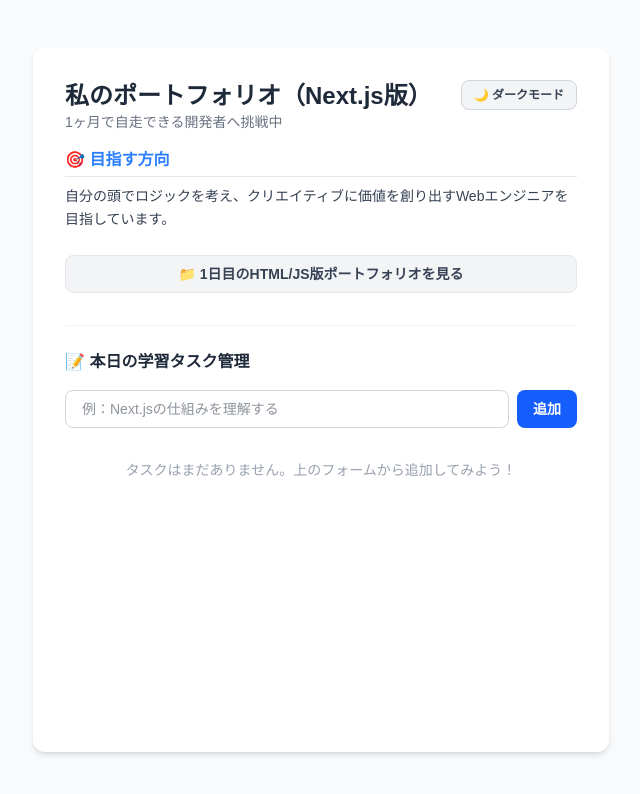
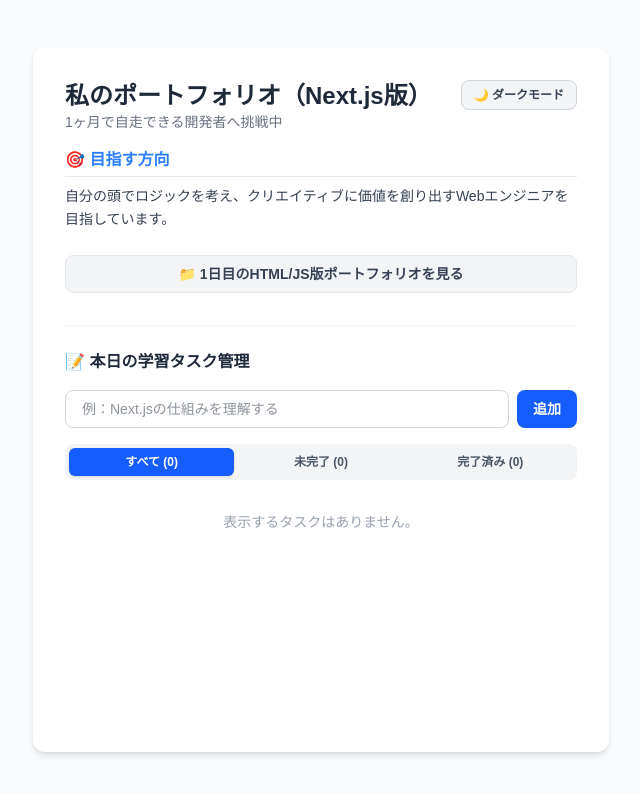
Before and after one commit to situkut5012-design/portfolio, a Next.js app: page / in a window 1280 px wide. Shown: the top 794 px of the page, without its empty margins (319-959 px from the left). Built offline with nearby package versions, Linux system fonts and the light colour scheme.

Commit message:
リストの上部に「すべて」「未完了」「完了済み」のボタン（タブ）を配置

```diff
--- a/app/page.tsx
+++ b/app/page.tsx
@@ -12,9 +12,10 @@ export default function Home() {
   const [tasks, setTasks] = useState<Task[]>([]);
   const [isInitialized, setIsInitialized] = useState(false);
   const [input, setInput] = useState('');
+  const [isDarkMode, setIsDarkMode] = useState(false);
 
-  // ★追加：ダークモードの状態（初期値はfalse＝ライトモード）
-  const [isDarkMode, setIsDarkMode] = useState(false);
+  // ★追加：表示フィルターの状態（'all': すべて, 'active': 未完了, 'completed': 完了済み）
+  const [filter, setFilter] = useState<'all' | 'active' | 'completed'>('all');
 
   // 1. ページがブラウザに表示された瞬間（マウント後）に保存データを読み込む
   useEffect(() => {
@@ -27,7 +28,6 @@ export default function Home() {
       }
     }
 
-    // ついでに保存されていたダークモード設定があれば復元する
     const savedTheme = localStorage.getItem('portfolio_dark_mode');
     if (savedTheme === 'true') {
       setIsDarkMode(true);
@@ -75,11 +75,18 @@ export default function Home() {
 
   const remainingCount = tasks.filter((task) => !task.completed).length;
 
+  // ★追加：現在のフィルターに応じてタスクを絞り込むロジック
+  const filteredTasks = tasks.filter((task) => {
+    if (filter === 'active') return !task.completed;
+    if (filter === 'completed') return task.completed;
+    return true; // 'all' の場合はすべて返す
+  });
+
   return (
     <main className={`min-h-screen py-12 px-4 flex justify-center transition-colors duration-300 ${isDarkMode ? 'bg-gray-900 text-white' : 'bg-gray-50 text-gray-800'}`}>
       <div className={`max-w-xl w-full p-8 rounded-xl shadow-md transition-colors duration-300 ${isDarkMode ? 'bg-gray-800 border border-gray-700' : 'bg-white'}`}>
 
-        {/* ヘッダーエリア（タイトル ＆ ダークモード切替ボタン） */}
+        {/* ヘッダーエリア */}
         <div className="flex justify-between items-start mb-2">
           <div>
             <h1 className={`text-2xl font-bold ${isDarkMode ? 'text-white' : 'text-gray-800'}`}>私のポートフォリオ（Next.js版）</h1>
@@ -142,11 +149,45 @@ export default function Home() {
             </button>
           </form>
 
+          {/* ★追加：タブ切り替えボタン（すべて / 未完了 / 完了済み） */}
+          <div className="flex gap-1 mb-4 bg-gray-100 dark:bg-gray-700 p-1 rounded-lg">
+            <button
+              onClick={() => setFilter('all')}
+              className={`flex-1 py-1.5 text-xs font-semibold rounded-md transition ${
+                filter === 'all'
+                  ? 'bg-blue-600 text-white shadow-sm'
+                  : 'text-gray-600 dark:text-gray-300 hover:text-gray-900 dark:hover:text-white'
+              }`}
+            >
+              すべて ({tasks.length})
+            </button>
+            <button
+              onClick={() => setFilter('active')}
+              className={`flex-1 py-1.5 text-xs font-semibold rounded-md transition ${
+                filter === 'active'
+                  ? 'bg-blue-600 text-white shadow-sm'
+                  : 'text-gray-600 dark:text-gray-300 hover:text-gray-900 dark:hover:text-white'
+              }`}
+            >
+              未完了 ({remainingCount})
+            </button>
+            <button
+              onClick={() => setFilter('completed')}
+              className={`flex-1 py-1.5 text-xs font-semibold rounded-md transition ${
+                filter === 'completed'
+                  ? 'bg-blue-600 text-white shadow-sm'
+                  : 'text-gray-600 dark:text-gray-300 hover:text-gray-900 dark:hover:text-white'
+              }`}
+            >
+              完了済み ({tasks.length - remainingCount})
+            </button>
+          </div>
+
           {tasks.length > 0 && (
             <div className={`flex justify-between items-center mb-4 text-xs p-2.5 rounded-lg border ${
               isDarkMode ? 'bg-gray-700 border-gray-600 text-gray-300' : 'bg-gray-50 border-gray-200 text-gray-500'
             }`}>
-              <span>残りタスク: <strong className="text-blue-400">{remainingCount}件</strong> / 全体: {tasks.length}件</span>
+              <span>残りタスク: <strong className="text-blue-400">{remainingCount}件</strong></span>
               <button
                 onClick={clearCompletedTasks}
                 className="hover:text-red-400 transition underline"
@@ -157,7 +198,8 @@ export default function Home() {
           )}
 
           <ul className="space-y-2">
-            {tasks.map((task) => (
+            {/* ★変更：tasks ではなく filteredTasks を表示する */}
+            {filteredTasks.map((task) => (
               <li
                 key={task.id}
                 className={`flex justify-between items-center px-4 py-3 rounded-lg border transition-colors ${
@@ -200,8 +242,8 @@ export default function Home() {
                 </div>
               </li>
             ))}
-            {tasks.length === 0 && (
-              <p className={`text-center text-sm py-4 ${isDarkMode ? 'text-gray-500' : 'text-gray-400'}`}>タスクはまだありません。上のフォームから追加してみよう！</p>
+            {filteredTasks.length === 0 && (
+              <p className={`text-center text-sm py-4 ${isDarkMode ? 'text-gray-500' : 'text-gray-400'}`}>表示するタスクはありません。</p>
             )}
           </ul>
         </div>
```
